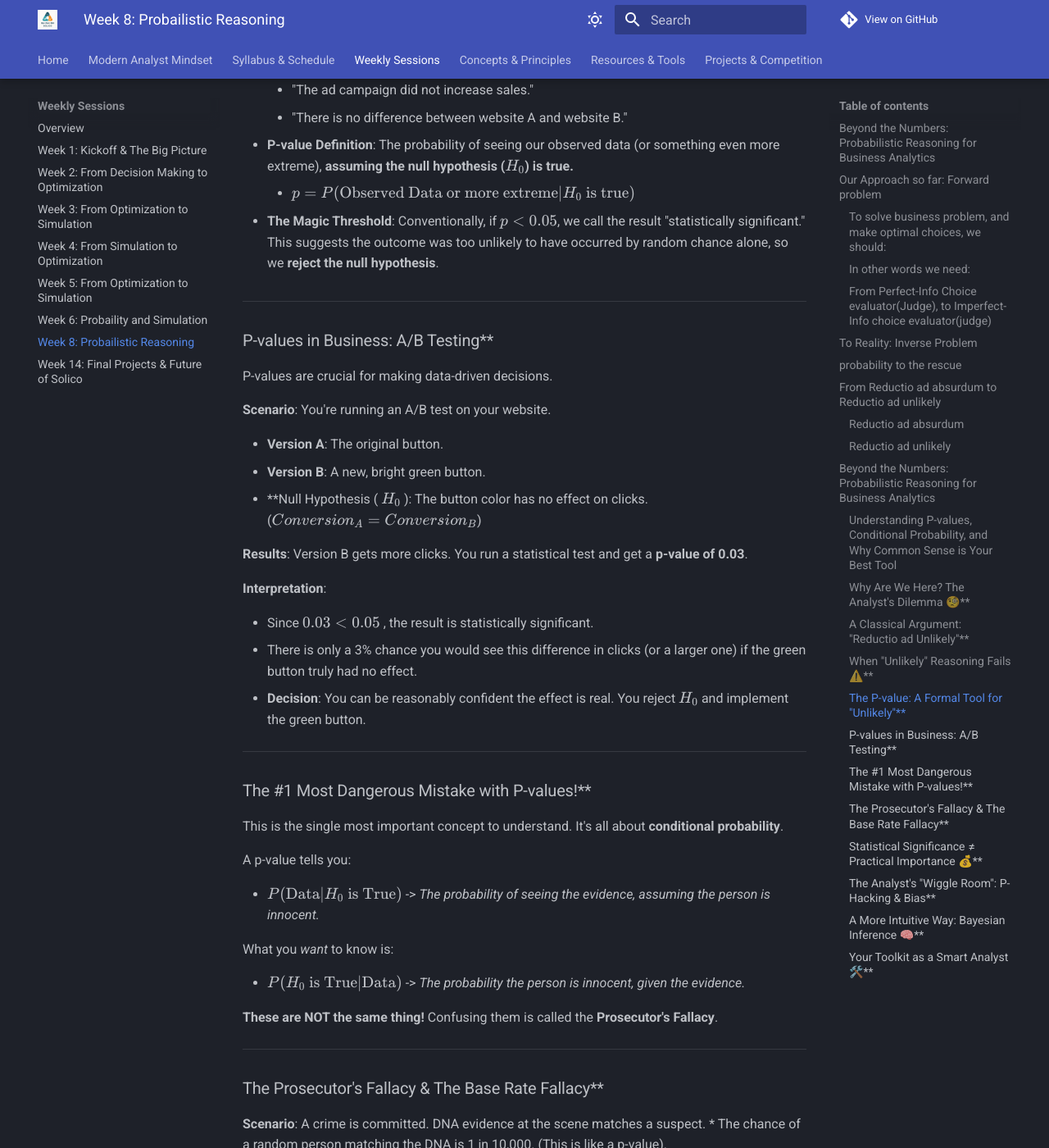
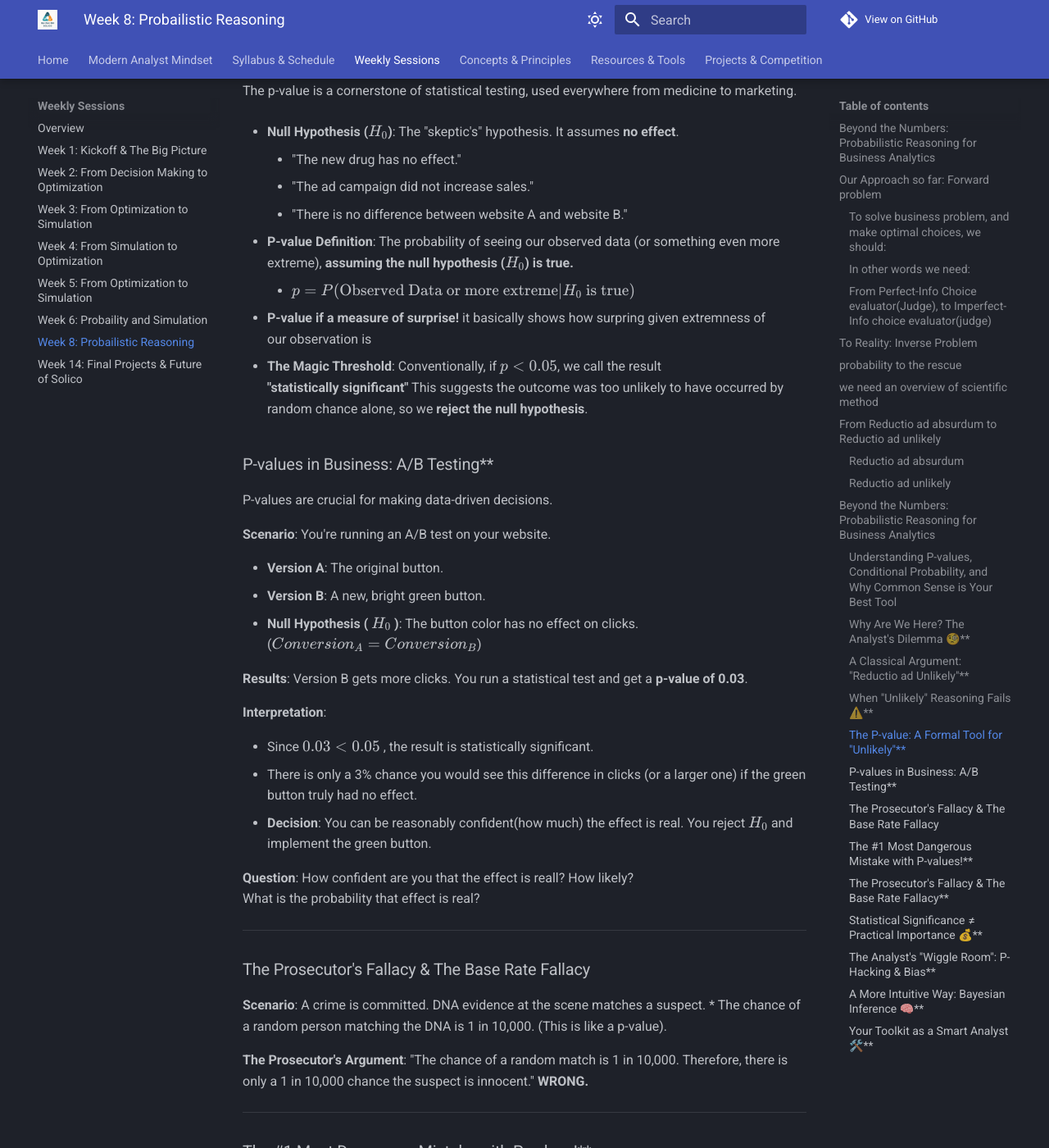
Before and after one commit to TheLoggicalOne/BA_for_Solico, an MkDocs documentation site: the page built from docs/weeks/week08.md, in a window 1280 px wide and 1400 px high, scrolled down 6288 px. Shown: the whole window at 82% size. Built offline with MkDocs 1.6.1 and Material for MkDocs 9.7.7, drawn with Linux system fonts in a browser that asks for light colours; comment, search, counter and statistics services are not loaded; some of the changed text lies outside the part shown.

Commit message:
before week 8

```diff
--- a/docs/weeks/week08.md
+++ b/docs/weeks/week08.md
@@ -110,20 +110,24 @@
 - Is this food casuing cancer?
 - Should I change my diet, because of all of these medical studies?
 - DEAD FISH DON’T READ MINDS
+e
+## we need an overview of [scientific method](../concepts/scientific_method.md)
 
 ## From Reductio ad absurdum to Reductio ad unlikely
 - How can we prove a theory?
 - When we increase our beleife in a theory?
 - If our observation are consistent with the theory?
-- If negation of theory results in
+- If negation of theory results in contradiction?
 
 To confirm a theory, is it enough that our observation is consistent with that theory?
 ### Reductio ad absurdum
-1. Suppose the hypothesis H is true.
-2. It follows from H that a certain fact F cannot be  the case.
+To prove a theory $ T $ is true, we consider its negation, call it $ H_0 $
+1. Suppose the negation of target theory is true: $ H_0 $ is true.
+2. It follows from $ H_0 $ that a certain fact F cannot be  the case.
 3. But F is the case.
 4. Therefore, H is false.
 
+- basically, we show(deductively) that negation of our target theory is inconsistent with observations(facts)
 
 ### Reductio ad unlikely
 
@@ -198,9 +202,13 @@
 * **P-value Definition**: The probability of seeing our observed data (or something even more extreme), **assuming the null hypothesis ($ H_0 $) is true.**
     * $ p = P(\text{Observed Data or more extreme} | H_0 \text{ is true}) $
 
-* **The Magic Threshold**: Conventionally, if $ p < 0.05 $, we call the result "statistically significant." This suggests the outcome was too unlikely to have occurred by random chance alone, so we **reject the null hypothesis**.
+* **P-value if a measure of surprise!** it basically shows how surpring given extremness of
+our observation is
 
----
+* **The Magic Threshold**: Conventionally, if $ p < 0.05 $, we call the result
+**"statistically significant"** This suggests the outcome was too unlikely to have occurred by random chance alone, so we **reject the null hypothesis**.
+
+
 
 ### P-values in Business: A/B Testing**
 
@@ -210,7 +218,7 @@
 
 * **Version A**: The original button.
 * **Version B**: A new, bright green button.
-* **Null Hypothesis ( $ H_0 $ ): The button color has no effect on clicks.
+* **Null Hypothesis ( $ H_0 $ )**: The button color has no effect on clicks.
 ($ Conversion_A = Conversion_B $)
 
 **Results**: Version B gets more clicks. You run a statistical test and get a **p-value of 0.03**.
@@ -219,9 +227,19 @@
 
 * Since $ 0.03 < 0.05 $ , the result is statistically significant.
 * There is only a 3% chance you would see this difference in clicks (or a larger one) if the green button truly had no effect.
-* **Decision**: You can be reasonably confident the effect is real. You reject $ H_0 $ and implement the green button.
+* **Decision**: You can be reasonably confident(how much) the effect is real. You reject $ H_0 $ and implement the green button.
 
+**Question**: How confident are you that the effect is reall? How likely?
+What is the probability that effect is real?
 
+---
+###  The Prosecutor's Fallacy & The Base Rate Fallacy
+
+**Scenario**: A crime is committed. DNA evidence at the scene matches a suspect.
+* The chance of a random person matching the DNA is 1 in 10,000. (This is like a p-value).
+
+**The Prosecutor's Argument**: "The chance of a random match is 1 in 10,000. Therefore, there is
+only a 1 in 10,000 chance the suspect is innocent." **WRONG.**
 
 ---
 
```
Also changed, not shown: other parts of docs/weeks/week08.md (+0 -1 lines), docs/concepts/index.md (+1 -0 lines), docs/concepts/scientific_method.md (added, +108 -0 lines).
